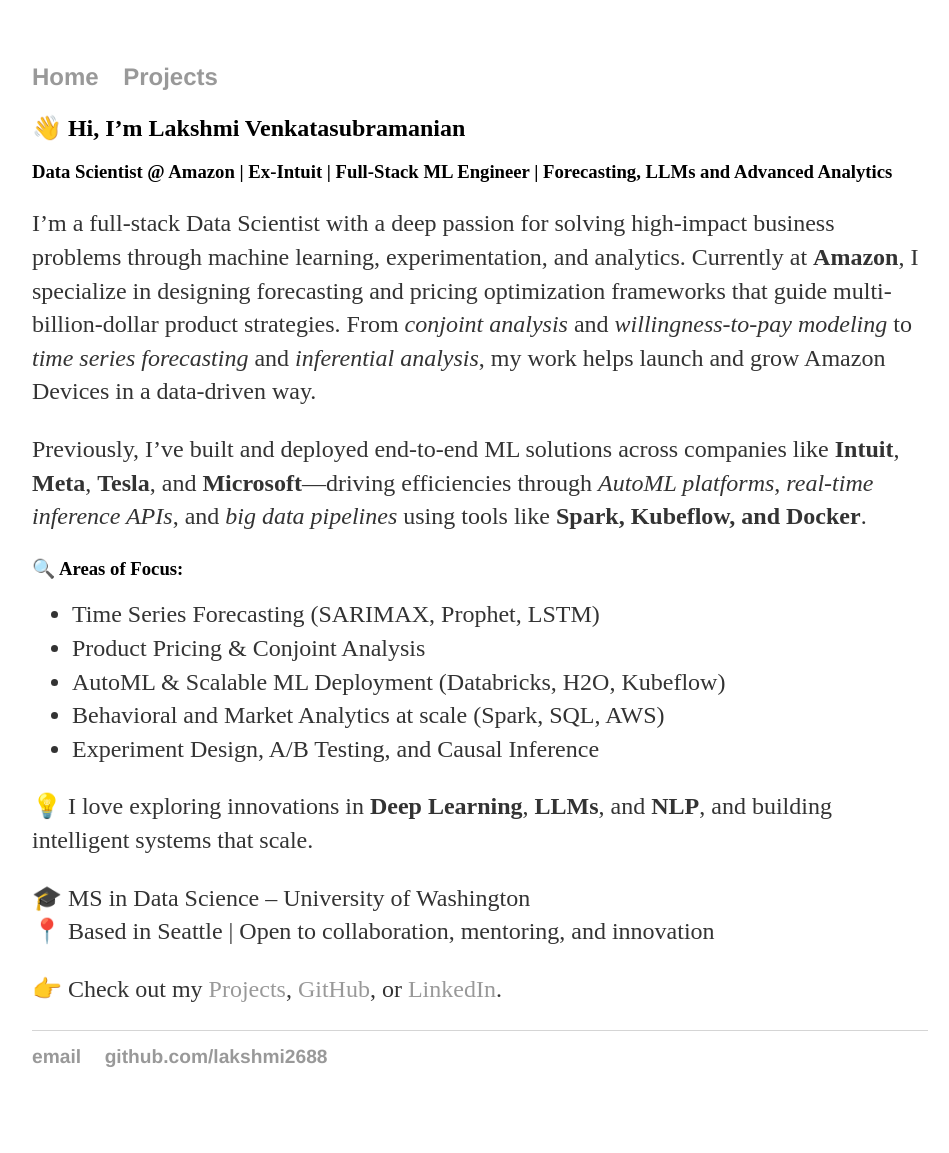
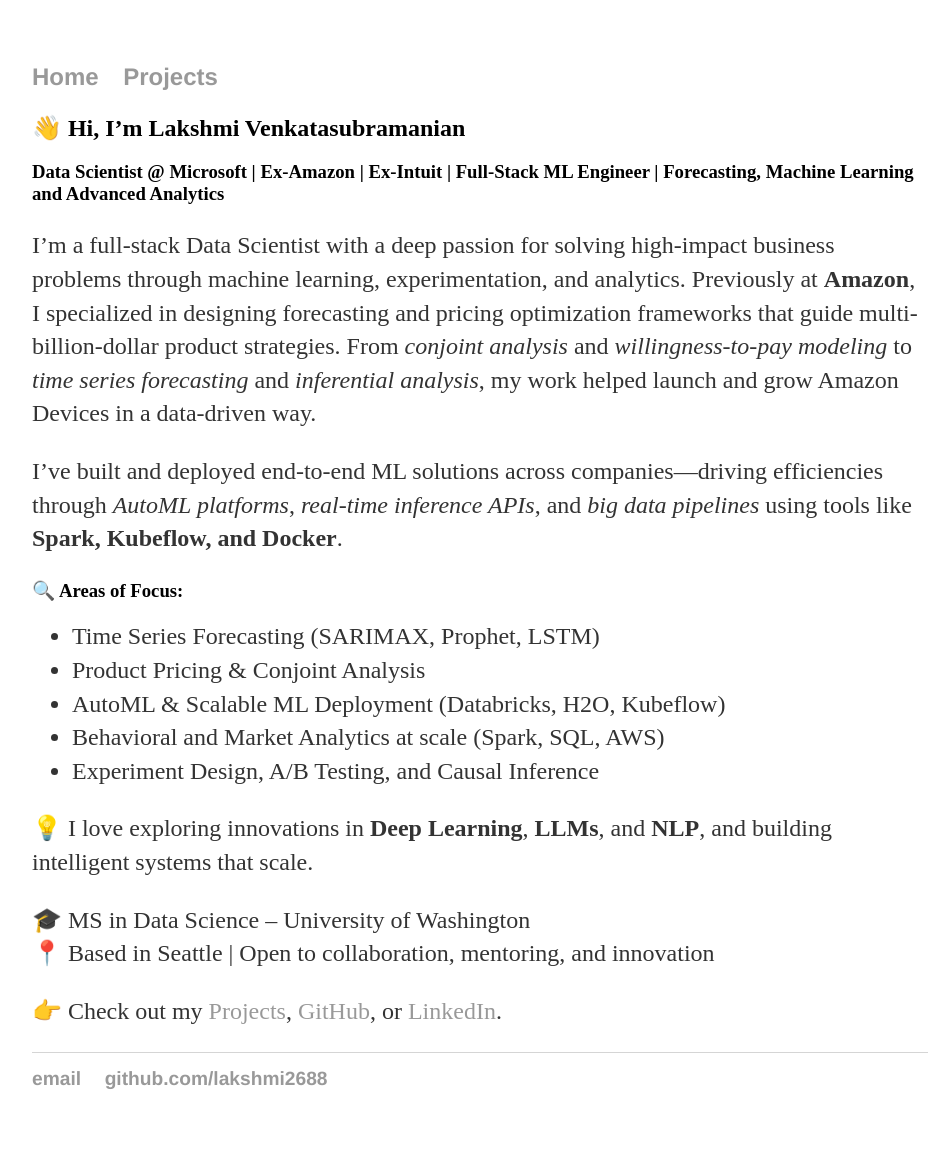
Before and after one commit to lakshmi2688/lakshmi2688.github.io, a Jekyll site: the page built from index.html, in a window 1280 px wide. Shown: the whole page, without its empty margins (160-1109 px from the left). Built offline with Jekyll 4.4.1, drawn with Linux system fonts in a browser that asks for light colours; before the commit the page ends 1131 px from its top, so only the background shows below that.

Commit message:
Update index.html

```diff
--- a/index.html
+++ b/index.html
@@ -6,18 +6,17 @@
 <div class="blurb">
 <section id="about">
   <h2>👋 Hi, I’m Lakshmi Venkatasubramanian</h2>
-  <h3>Data Scientist @ Amazon | Ex-Intuit | Full-Stack ML Engineer | Forecasting, LLMs and Advanced Analytics</h3>
+  <h3>Data Scientist @ Microsoft | Ex-Amazon | Ex-Intuit | Full-Stack ML Engineer | Forecasting, Machine Learning and Advanced Analytics</h3>
 
   <p>
     I’m a full-stack Data Scientist with a deep passion for solving high-impact business problems through machine learning, experimentation, and analytics.
-    Currently at <strong>Amazon</strong>, I specialize in designing forecasting and pricing optimization frameworks that guide multi-billion-dollar product strategies.
+    Previously at <strong>Amazon</strong>, I specialized in designing forecasting and pricing optimization frameworks that guide multi-billion-dollar product strategies.
     From <em>conjoint analysis</em> and <em>willingness-to-pay modeling</em> to <em>time series forecasting</em> and <em>inferential analysis</em>,
-    my work helps launch and grow Amazon Devices in a data-driven way.
+    my work helped launch and grow Amazon Devices in a data-driven way.
   </p>
 
   <p>
-    Previously, I’ve built and deployed end-to-end ML solutions across companies like <strong>Intuit</strong>, <strong>Meta</strong>,
-    <strong>Tesla</strong>, and <strong>Microsoft</strong>—driving efficiencies through <em>AutoML platforms</em>,
+    I’ve built and deployed end-to-end ML solutions across companies—driving efficiencies through <em>AutoML platforms</em>,
     <em>real-time inference APIs</em>, and <em>big data pipelines</em> using tools like <strong>Spark, Kubeflow, and Docker</strong>.
   </p>
 
```
